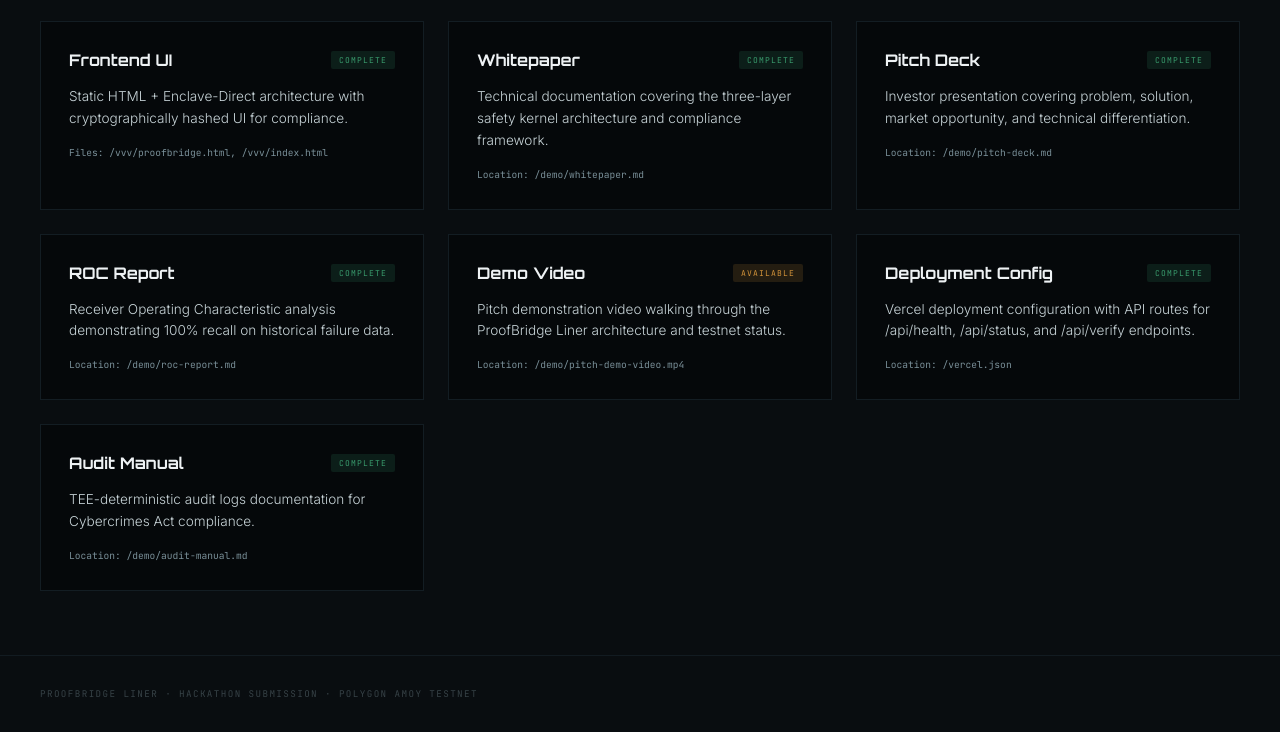
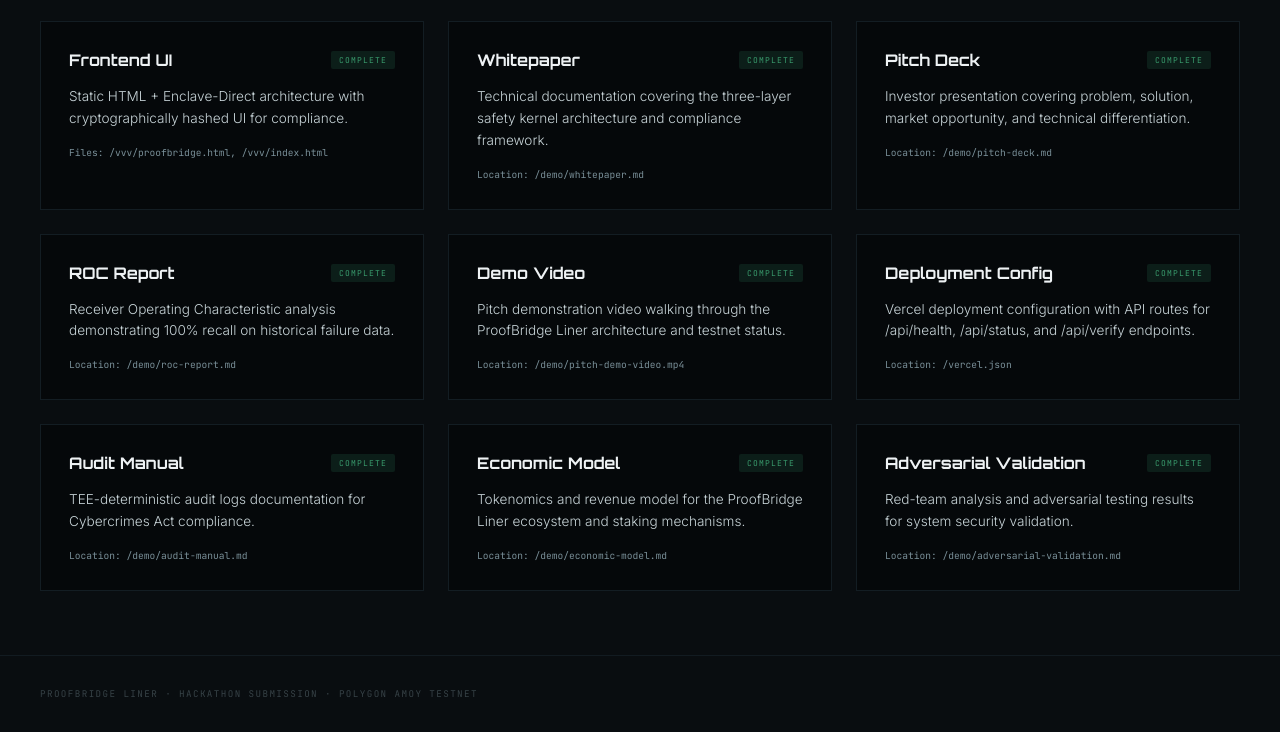
Before and after one commit to divhanimajokweni-ctrl/cautious-journey, a website: page vvv/submission.html in a window 1280 px wide. Shown: the part 1171-1903 px from the top of the page. Drawn offline with Linux system fonts and the light colour scheme.

Commit message:
fix: rename workflow to Deploy ProofBridge Liner and update submission deliverables

```diff
--- a/vvv/submission.html
+++ b/vvv/submission.html
@@ -206,7 +206,7 @@
       <div class="deliverable-card">
         <div class="deliverable-header">
           <span class="deliverable-name">Demo Video</span>
-          <span class="status-badge status-in-progress">Available</span>
+          <span class="status-badge status-complete">Complete</span>
         </div>
         <p class="deliverable-desc">Pitch demonstration video walking through the ProofBridge Liner architecture and testnet status.</p>
         <div class="deliverable-meta">
@@ -233,6 +233,26 @@
           Location: /demo/audit-manual.md
         </div>
       </div>
+      <div class="deliverable-card">
+        <div class="deliverable-header">
+          <span class="deliverable-name">Economic Model</span>
+          <span class="status-badge status-complete">Complete</span>
+        </div>
+        <p class="deliverable-desc">Tokenomics and revenue model for the ProofBridge Liner ecosystem and staking mechanisms.</p>
+        <div class="deliverable-meta">
+          Location: /demo/economic-model.md
+        </div>
+      </div>
+      <div class="deliverable-card">
+        <div class="deliverable-header">
+          <span class="deliverable-name">Adversarial Validation</span>
+          <span class="status-badge status-complete">Complete</span>
+        </div>
+        <p class="deliverable-desc">Red-team analysis and adversarial testing results for system security validation.</p>
+        <div class="deliverable-meta">
+          Location: /demo/adversarial-validation.md
+        </div>
+      </div>
     </div>
   </section>
   <footer>
```
Also changed, not shown: .github/workflows/deploy-vercel.yml.
